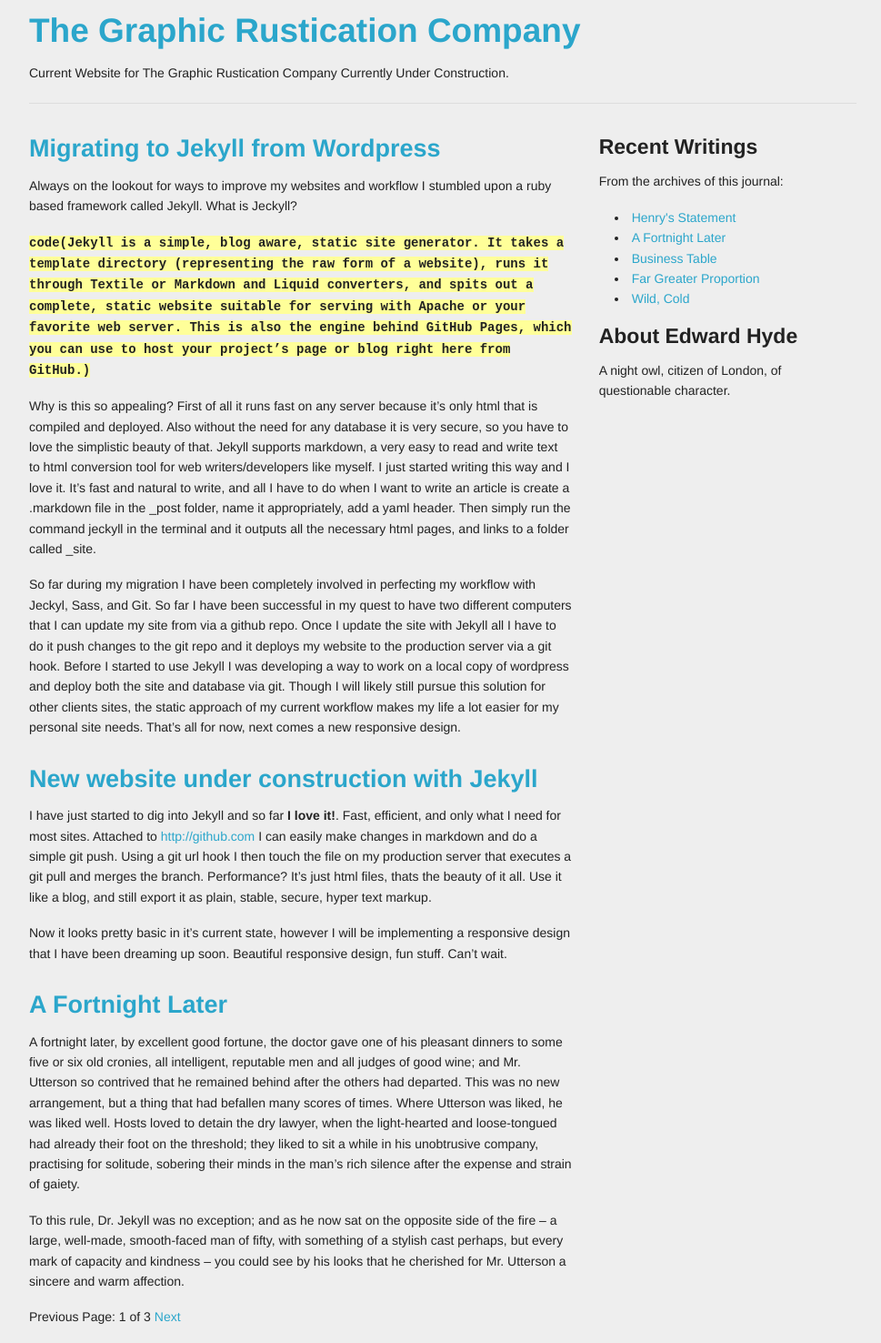
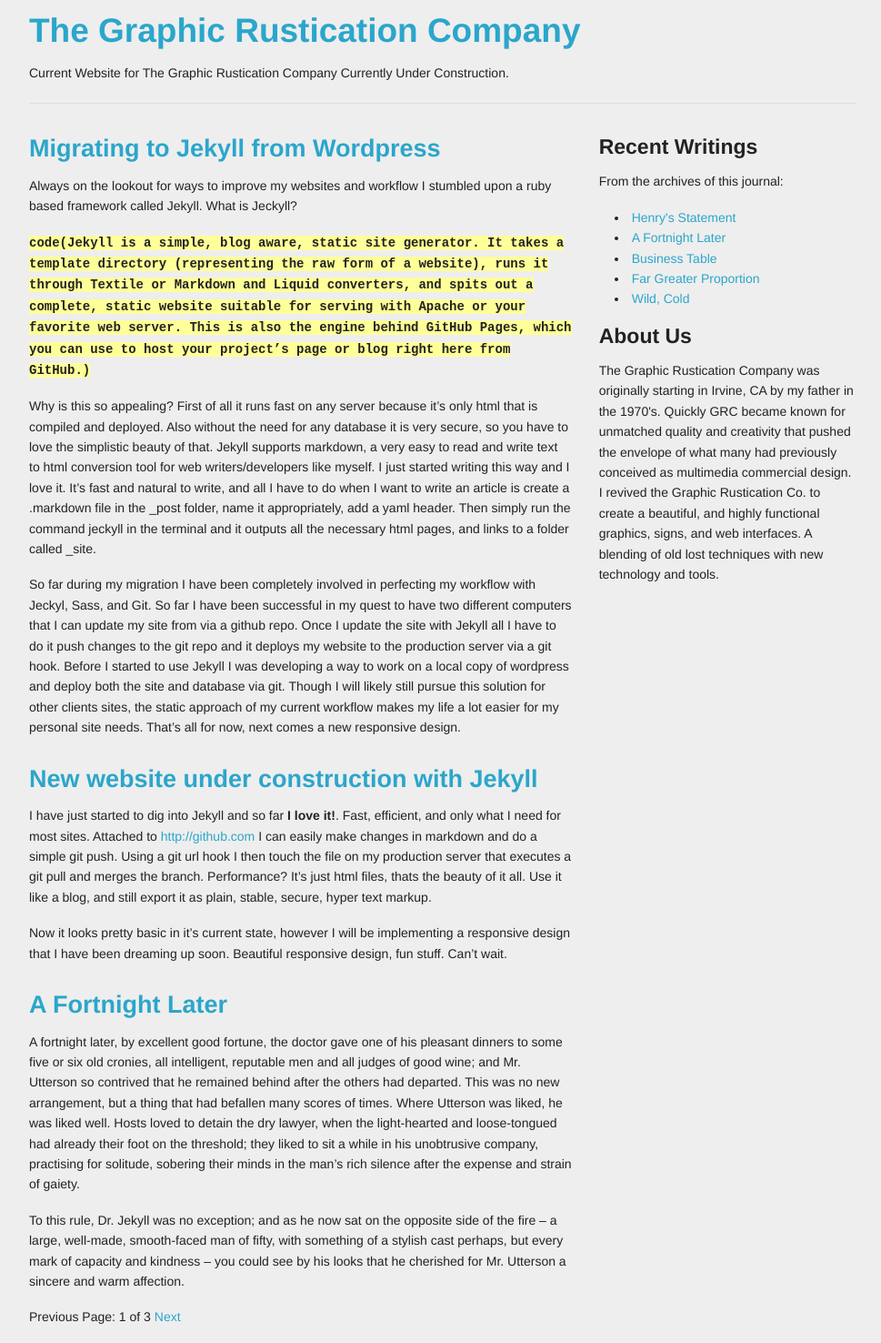
Before and after one commit to TomasPonce/grc-jekyll-blog, a Jekyll site: the page built from index.html, in a window 1280 px wide. Shown: the whole page at 91% size, without its empty margins (153-1122 px from the left). Built offline with Jekyll 4.4.1, drawn with Linux system fonts in a browser that asks for light colours; Markdown is read by kramdown in place of the engine named in the settings; the list of posts is cut into pages by our own code.

Commit message:
Modify Sidebar

```diff
--- a/index.html
+++ b/index.html
@@ -43,8 +43,12 @@ layout: default
 				{% endfor %}
 			</ul>
 
-	      <h4>About Edward Hyde</h4>
-	      <p>A night owl, citizen of London, of questionable character.</p>
+	      <h4>About Us</h4>
+	      <p>
+
+		The Graphic Rustication Company was originally starting in Irvine, CA by my father in the 1970's. Quickly GRC became known for unmatched quality and creativity that pushed the envelope of what many had previously conceived as multimedia commercial design. I revived the Graphic Rustication Co. to create a beautiful, and highly functional graphics, signs, and web interfaces. A blending of old lost techniques with new technology and tools.
+
+		</p>
 
 	    </div>
   </div>
```
Also changed, not shown: 2 other files.
